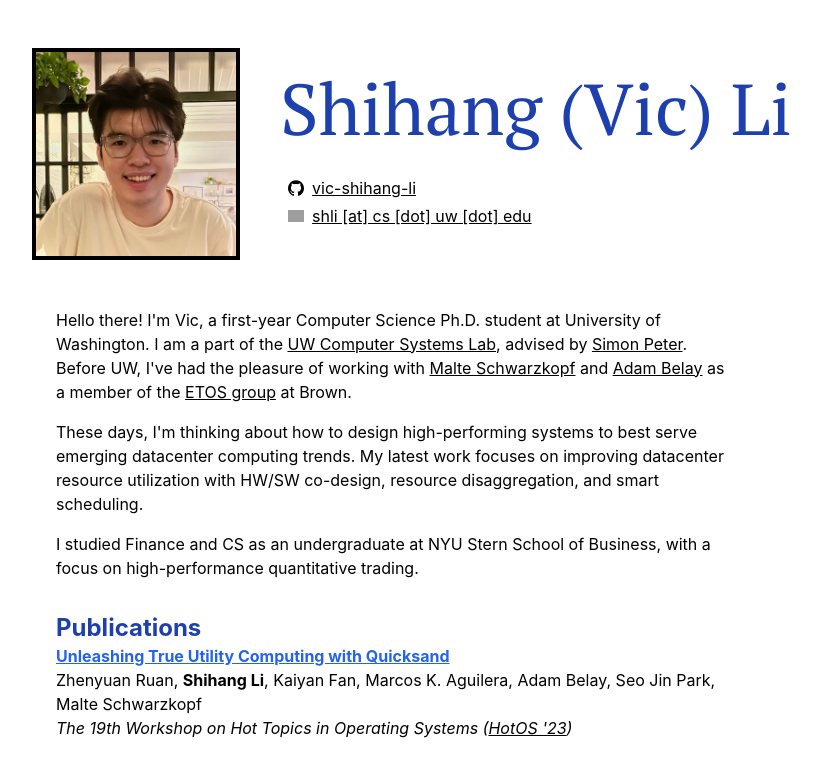
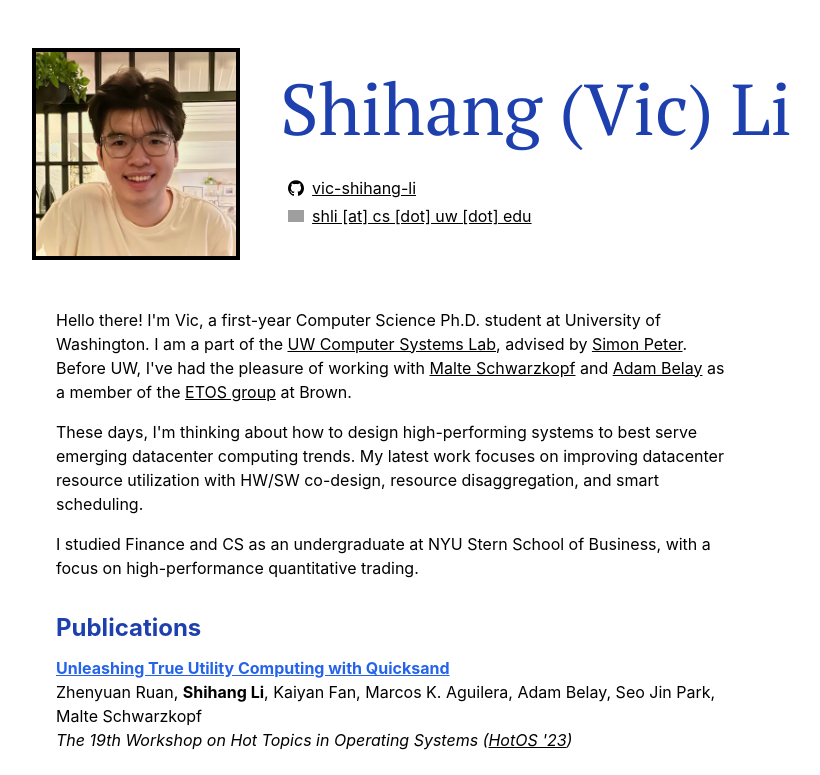
Before and after one commit to vic-lsh/vli, a Next.js app: page / in a window 1280 px wide. Shown: the top 775 px of the page, without its empty margins (248-1068 px from the left). Built offline with nearby package versions, Linux system fonts and the light colour scheme; grey boxes are pictures that could not be loaded.

Commit message:
fix publication padding

```diff
--- a/pages/index.tsx
+++ b/pages/index.tsx
@@ -191,7 +191,7 @@ const Publications: React.FC<{ pubs: Publication[] }> = ({ pubs }) => {
   return (
     <div>
       <SectionHeader>Publications</SectionHeader>
-      <div>
+      <div className="py-3">
         {pubs.map((pub, index) => (
           <PublicationEntry key={index} pub={pub} />
         ))}
```
